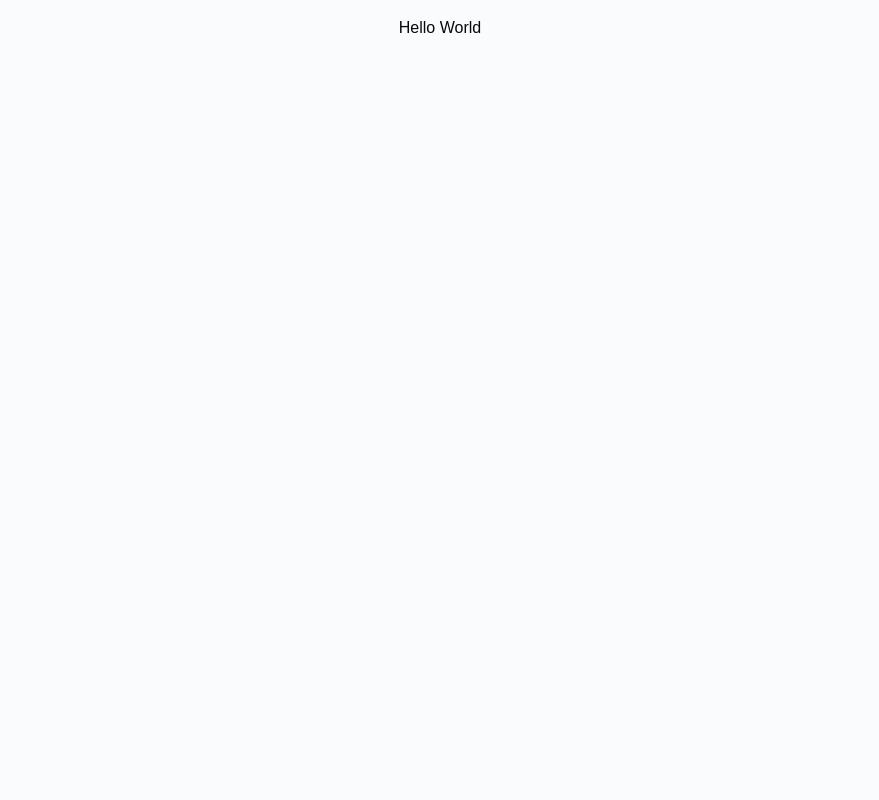
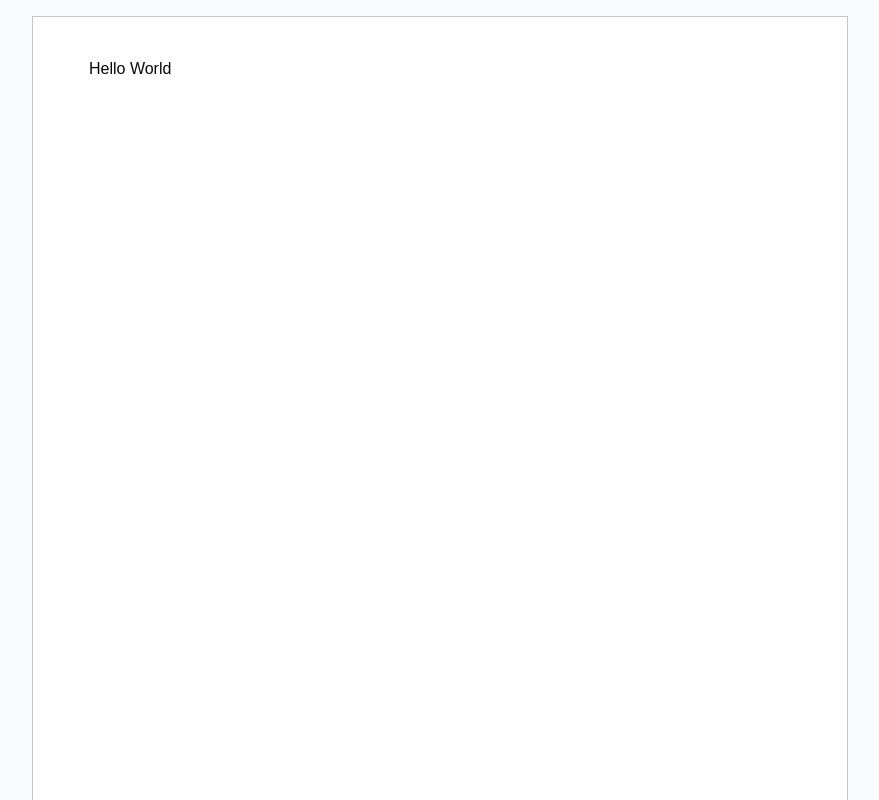
Before and after one commit to likhithrajuuu/google-docs-clone, a Next.js app: page /documents/123 in a window 1280 px wide. Shown: the top 800 px of the page, without its empty margins (200-1079 px from the left). Built offline with nearby package versions, Linux system fonts and the light colour scheme.

Commit message:
fix: update editor component styles for improved layout

```diff
--- a/src/app/documents/[documentId]/editor.tsx
+++ b/src/app/documents/[documentId]/editor.tsx
@@ -8,7 +8,8 @@ export const Editor = () => {
     const editor = useEditor({
         editorProps: {
             attributes: {
-                class: "focus:outline-none"
+                style: "padding-left: 56px; padding-right: 56px;",
+                class: "focus:outline-none print:border-0 bg-white border border-[#C7C7C7] flex flex-col min-h-[1054px] w-[816px] pt-10 pr-14 pb-10 cursor-text"
             }
         },
         extensions: [StarterKit],
```
